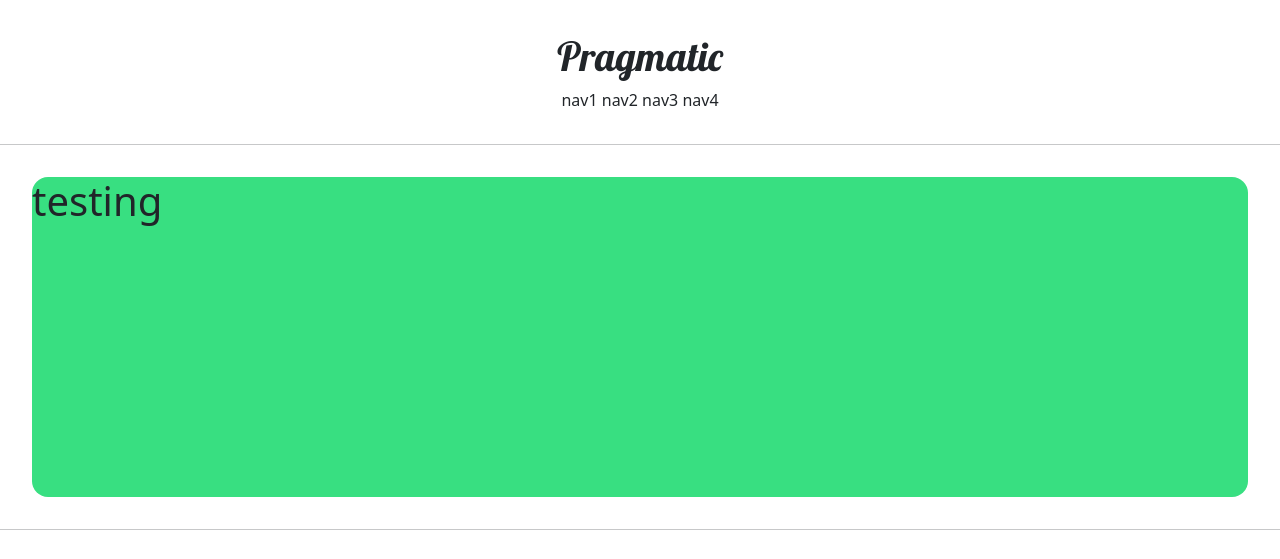
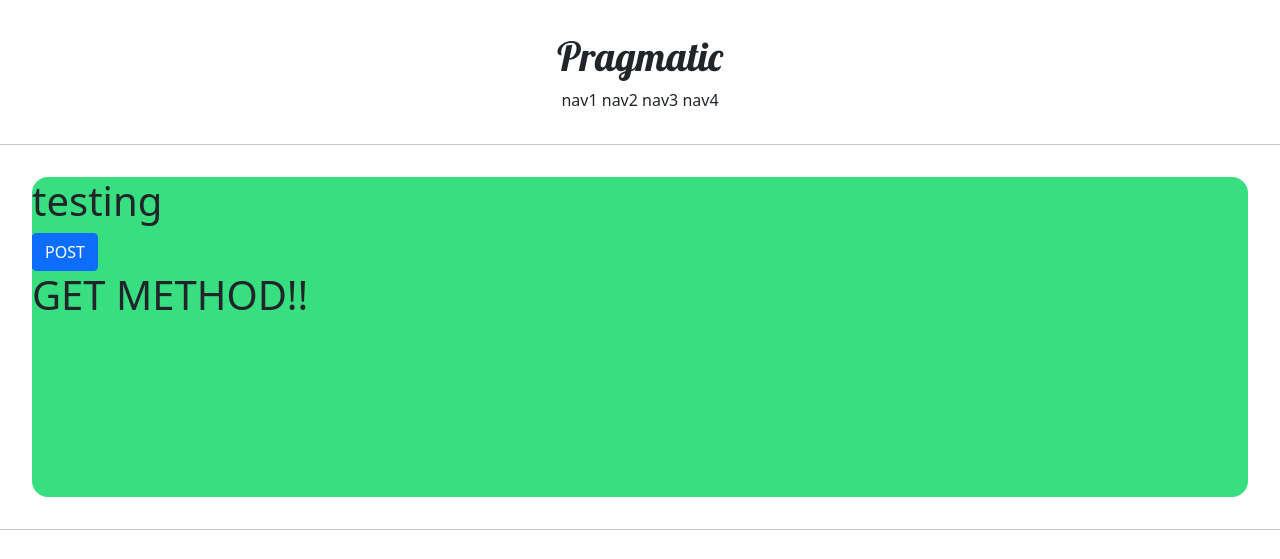
Before and after one commit to rapael3020/djangoWEB, a Django app: page /account/hello_world/ in a window 1280 px wide. Shown: the top 559 px of the page. Run offline with Django 4.2, Linux system fonts and the light colour scheme.

Commit message:
GET POST TEST

```diff
--- a/accountapp/templates/accountapp/hello_world.html
+++ b/accountapp/templates/accountapp/hello_world.html
@@ -5,5 +5,14 @@
             <h1>
                 testing
             </h1>
+
+            <form action="/account/hello_world/" method="post">
+                {% csrf_token %}
+                <input type="submit" class="btn btn-primary" value="POST">
+            </form>
+
+            <h1>
+                {{ text }}
+            </h1>
         </div>
 {% endblock %}
--- a/accountapp/views.py
+++ b/accountapp/views.py
@@ -5,4 +5,8 @@ from django.shortcuts import render
 
 
 def hello_world(request):
-    return render(request, 'accountapp/hello_world.html')
+
+    if request.method == 'POST':
+        return render(request, 'accountapp/hello_world.html', context={'text':'POST METHOD!!'})
+    else:
+        return render(request, 'accountapp/hello_world.html', context={'text':'GET METHOD!!'})
```
